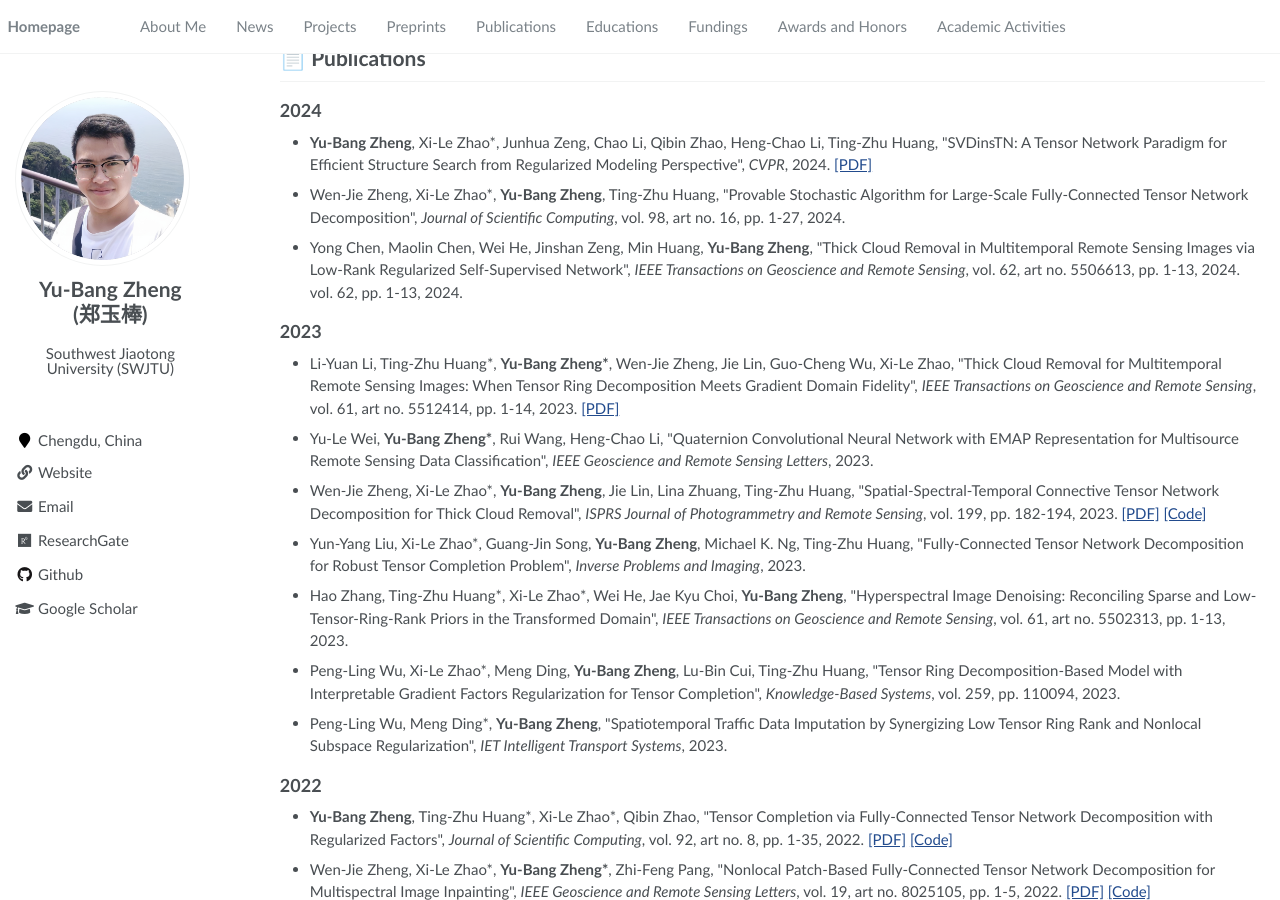
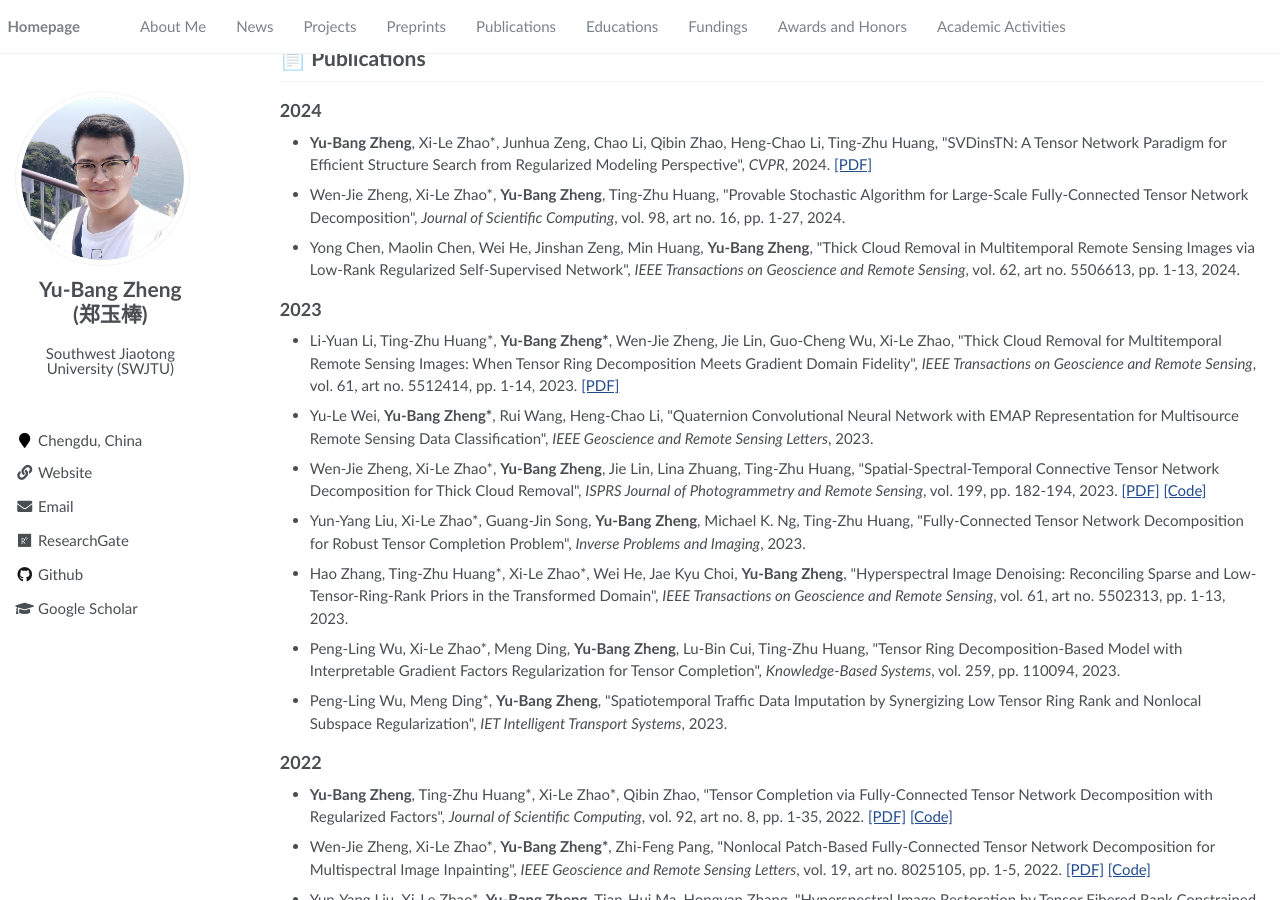
Before and after one commit to YuBangZheng/yubangzheng.github.io, a Jekyll site: the page built from pages/about.md, in a window 1280 px wide and 900 px high, scrolled down 514 px. Built offline with Jekyll 4.4.1, drawn with Linux system fonts in a browser that asks for light colours; a script that is not in the unit is left out.

Commit message:
Update about.md

```diff
--- a/pages/about.md
+++ b/pages/about.md
@@ -67,7 +67,7 @@
 
 - Wen-Jie Zheng, Xi-Le Zhao\*, **Yu-Bang Zheng**, Ting-Zhu Huang, \"Provable Stochastic Algorithm for Large-Scale Fully-Connected Tensor Network Decomposition\", _Journal of Scientific Computing_, vol. 98, art no. 16, pp. 1-27, 2024.
 
-- Yong Chen, Maolin Chen, Wei He, Jinshan Zeng, Min Huang, **Yu-Bang Zheng**, \"Thick Cloud Removal in Multitemporal Remote Sensing Images via Low-Rank Regularized Self-Supervised Network\", _IEEE Transactions on Geoscience and Remote Sensing_, vol. 62, art no. 5506613, pp. 1-13, 2024.  vol. 62, pp. 1-13, 2024.
+- Yong Chen, Maolin Chen, Wei He, Jinshan Zeng, Min Huang, **Yu-Bang Zheng**, \"Thick Cloud Removal in Multitemporal Remote Sensing Images via Low-Rank Regularized Self-Supervised Network\", _IEEE Transactions on Geoscience and Remote Sensing_, vol. 62, art no. 5506613, pp. 1-13, 2024.
 
 ## 2023
 
```
